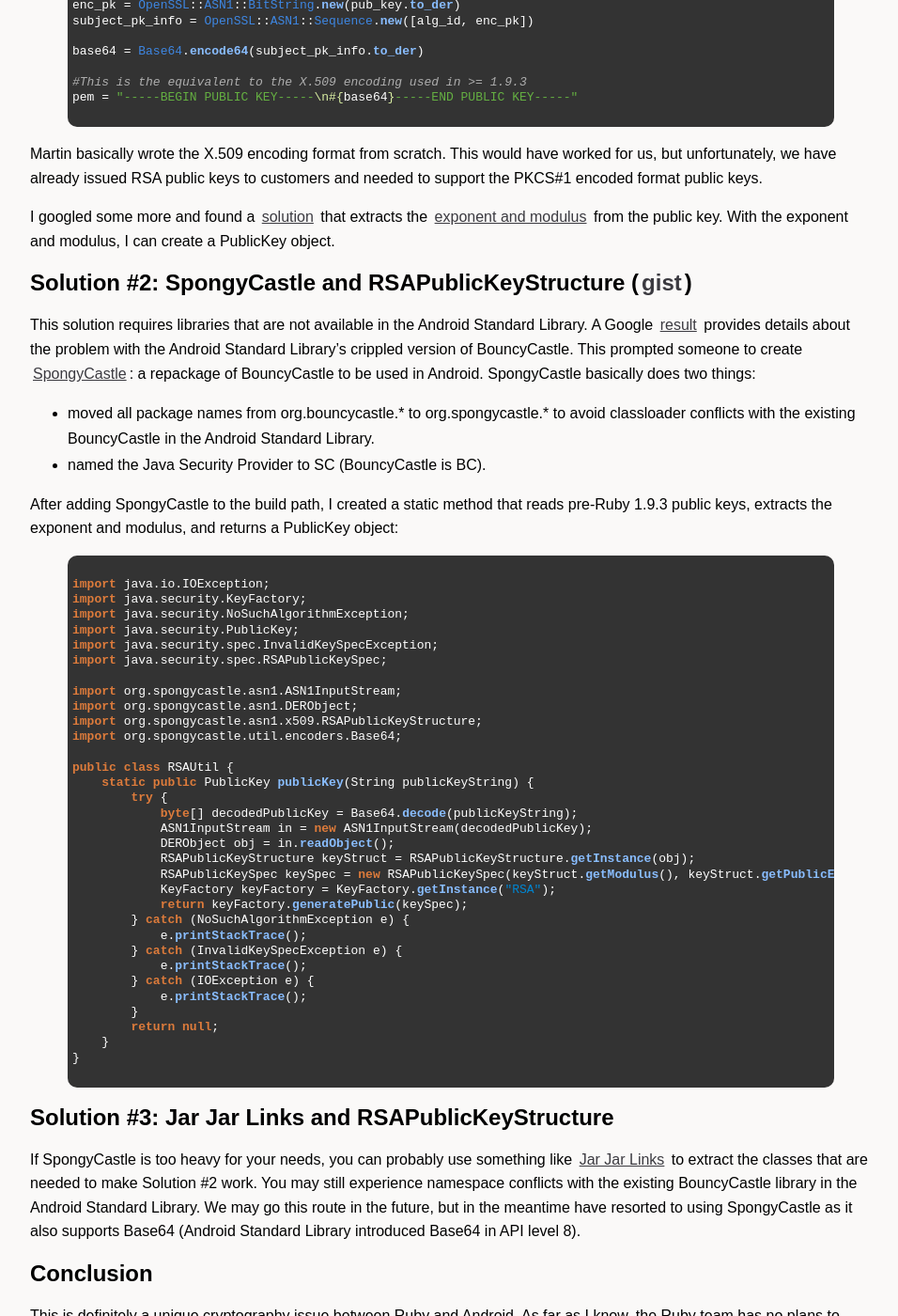
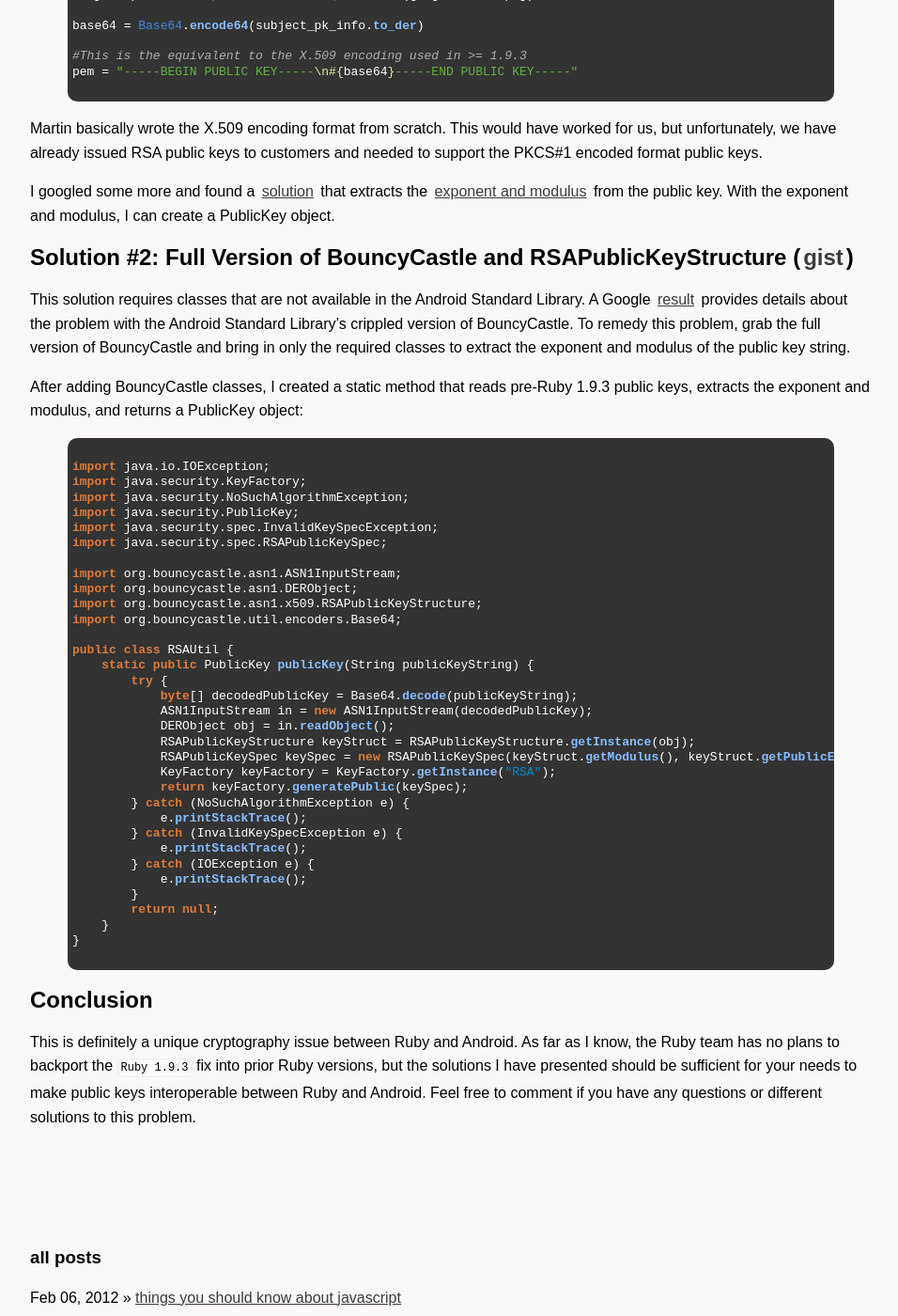
Before and after one commit to sl4m/sl4m.github.com, a Jekyll site: the page built from _posts/2012-01-16-rsa-public-key-interoperability-between-ruby-and-android.markdown, in a window 1280 px wide and 1400 px high, scrolled down 2631 px. Shown: the whole window at 94% size, without its empty margins (160-1116 px from the left). Built offline with Jekyll 4.4.1, drawn with Linux system fonts in a browser that asks for light colours; comment, search, counter and statistics services are not loaded; some of the changed text lies outside the part shown.

Commit message:
removes SpongyCastle method, use BouncyCastle instead

```diff
--- a/_posts/2012-01-16-rsa-public-key-interoperability-between-ruby-and-android.markdown
+++ b/_posts/2012-01-16-rsa-public-key-interoperability-between-ruby-and-android.markdown
@@ -15,8 +15,7 @@ TL;DR
 Solutions to this problem:
 
 * On the server side, encode pre-Ruby 1.9.3 RSA public keys using the X.509 format -- [gist](https://gist.github.com/1470360) (thanks [Martin](http://twitter.com/!#/_emboss_)!).
-* Android Standard Library comes with a crippled version of BouncyCastle.  Use [SpongyCastle](https://github.com/rtyley/spongycastle) to bring in classes needed to extract the exponent and modulus of the PKCS#1 encoded public key to create a PublicKey object -- [gist](https://gist.github.com/1617144).
-* If SpongyCastle is too heavy for your needs, use a tool like [Jar Jar Links](http://code.google.com/p/jarjar/) to extract the necessary classes into a custom jar.
+* Android Standard Library comes with a crippled version of BouncyCastle.  Grab the full version of [BouncyCastle](http://www.bouncycastle.org/java.html) and grab the classes necessary to extract the exponent and modulus of the PKCS#1 encoded public key to create a PublicKey object -- [gist](https://gist.github.com/1617144).
 
 ## RSA Public Key Encoded Format Problem in pre-Ruby 1.9.3
 
@@ -113,14 +112,11 @@ Martin basically wrote the X.509 encoding format from scratch.  This would have
 
 I googled some more and found a [solution](http://stackoverflow.com/a/4033421) that extracts the [exponent and modulus][rsa-algorithm] from the public key.  With the exponent and modulus, I can create a PublicKey object.
 
-## Solution #2: SpongyCastle and RSAPublicKeyStructure ([gist](https://gist.github.com/1617144))
+## Solution #2: Full Version of BouncyCastle and RSAPublicKeyStructure ([gist](https://gist.github.com/1617144))
 
-This solution requires libraries that are not available in the Android Standard Library.  A Google [result](http://code.google.com/p/android/issues/detail?id=3280) provides details about the problem with the Android Standard Library's crippled version of BouncyCastle.  This prompted someone to create [SpongyCastle](https://github.com/rtyley/spongycastle): a repackage of BouncyCastle to be used in Android.  SpongyCastle basically does two things:
+This solution requires classes that are not available in the Android Standard Library.  A Google [result](http://code.google.com/p/android/issues/detail?id=3280) provides details about the problem with the Android Standard Library's crippled version of BouncyCastle.  To remedy this problem, grab the full version of BouncyCastle and bring in only the required classes to extract the exponent and modulus of the public key string.
 
-* moved all package names from org.bouncycastle.* to org.spongycastle.* to avoid classloader conflicts with the existing BouncyCastle in the Android Standard Library.
-* named the Java Security Provider to SC (BouncyCastle is BC).
-
-After adding SpongyCastle to the build path, I created a static method that reads pre-Ruby 1.9.3 public keys, extracts the exponent and modulus, and returns a PublicKey object:
+After adding BouncyCastle classes, I created a static method that reads pre-Ruby 1.9.3 public keys, extracts the exponent and modulus, and returns a PublicKey object:
 
 {% highlight java %}
 import java.io.IOException;
@@ -130,10 +126,10 @@ import java.security.PublicKey;
 import java.security.spec.InvalidKeySpecException;
 import java.security.spec.RSAPublicKeySpec;
 
-import org.spongycastle.asn1.ASN1InputStream;
-import org.spongycastle.asn1.DERObject;
-import org.spongycastle.asn1.x509.RSAPublicKeyStructure;
-import org.spongycastle.util.encoders.Base64;
+import org.bouncycastle.asn1.ASN1InputStream;
+import org.bouncycastle.asn1.DERObject;
+import org.bouncycastle.asn1.x509.RSAPublicKeyStructure;
+import org.bouncycastle.util.encoders.Base64;
 
 public class RSAUtil {
     static public PublicKey publicKey(String publicKeyString) {
@@ -157,10 +153,6 @@ public class RSAUtil {
 }
 {% endhighlight %}
 
-## Solution #3: Jar Jar Links and RSAPublicKeyStructure
-
-If SpongyCastle is too heavy for your needs, you can probably use something like [Jar Jar Links](http://code.google.com/p/jarjar/) to extract the classes that are needed to make Solution #2 work.  You may still experience namespace conflicts with the existing BouncyCastle library in the Android Standard Library.  We may go this route in the future, but in the meantime have resorted to using SpongyCastle as it also supports Base64 (Android Standard Library introduced Base64 in API level 8).
-
 ## Conclusion
 
 This is definitely a unique cryptography issue between Ruby and Android.  As far as I know, the Ruby team has no plans to backport the `Ruby 1.9.3` fix into prior Ruby versions, but the solutions I have presented should be sufficient for your needs to make public keys interoperable between Ruby and Android.  Feel free to comment if you have any questions or different solutions to this problem.
```
